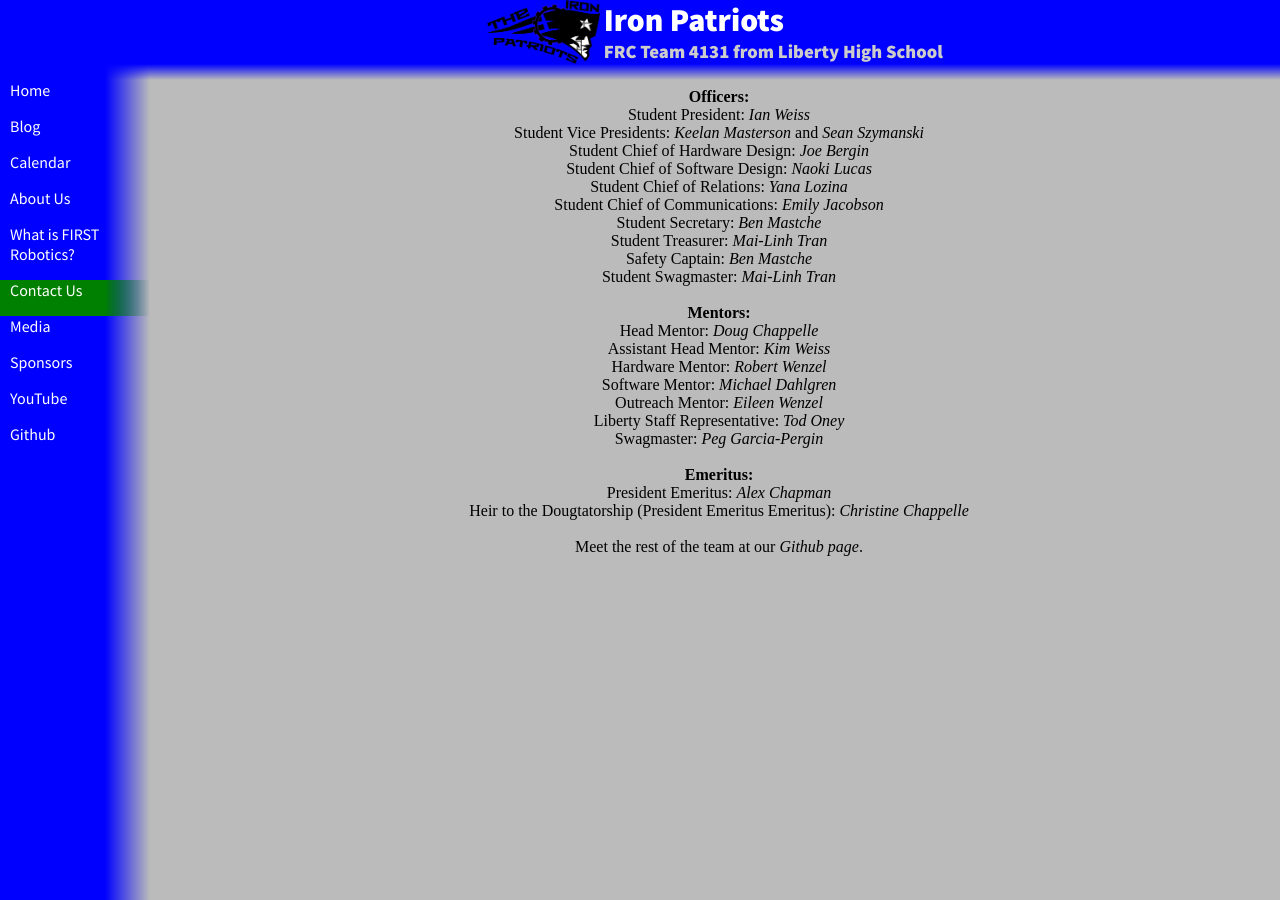
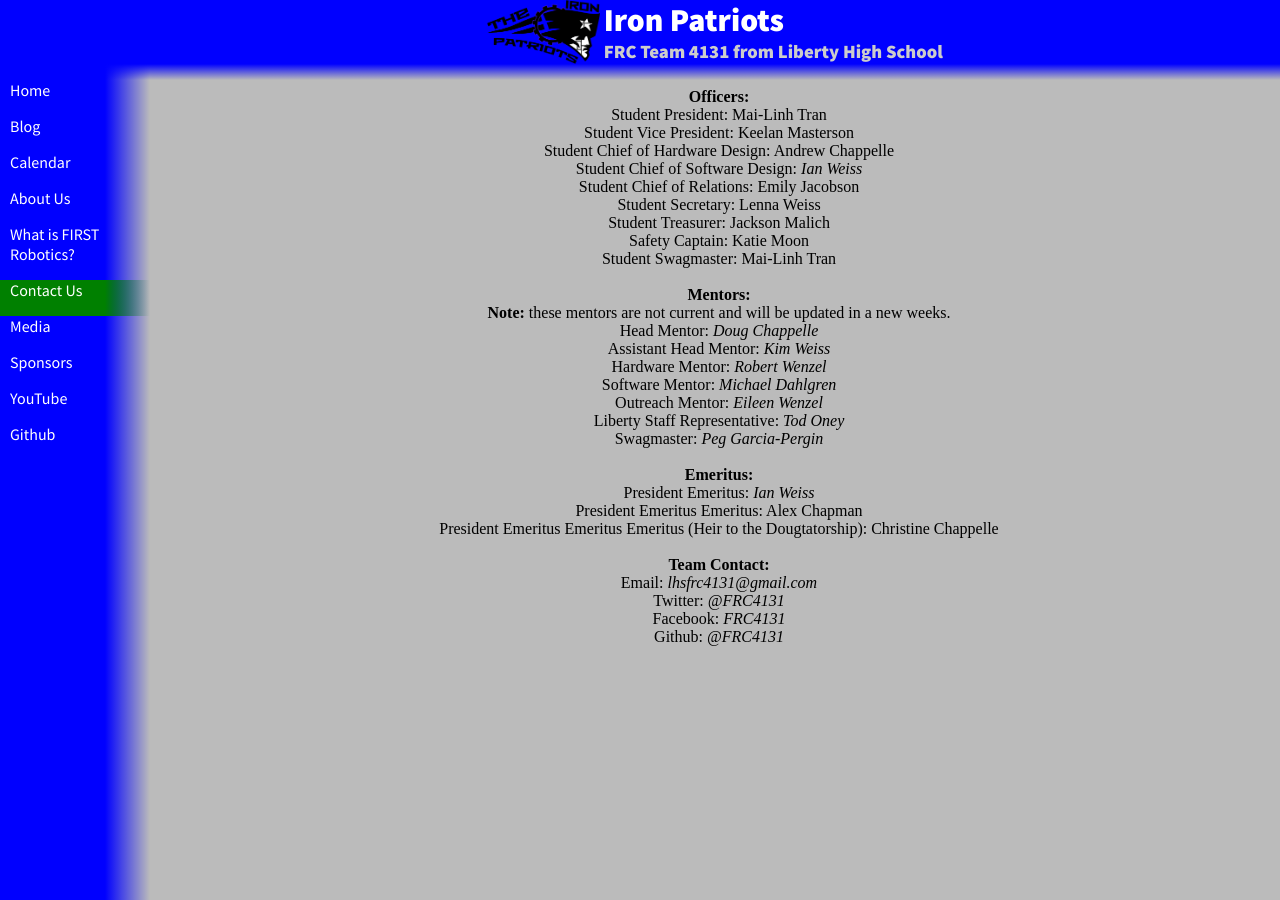
Before and after one commit to katiebugmoon/FRC4131.github.io, a Jekyll site: the page built from contact.html, in a window 1280 px wide. Built offline with Jekyll 4.4.1, drawn with Linux system fonts in a browser that asks for light colours; nearby versions of some CDN libraries.

Commit message:
Update officers for the 2017 season

```diff
--- a/contact.html
+++ b/contact.html
@@ -3,18 +3,18 @@ layout: page
 title: Contact Us
 ---
 <b>Officers:</b>
-<p>Student President: <a href="https://github.com/endreman0" target="_blank">Ian Weiss</a></p>
-<p>Student Vice Presidents: <a href="https://github.com/qwertyjk" target="_blank">Keelan Masterson</a> and <a href="https://github.com/seanszy">Sean Szymanski</a></p>
-<p>Student Chief of Hardware Design: <a href="" target="_blank">Joe Bergin</a></p>
-<p>Student Chief of Software Design: <a href="https://github.com/Naoki95957" target="_blank">Naoki Lucas</a></p>
-<p>Student Chief of Relations: <a href="https://github.com/neeshkotov">Yana Lozina</a></p>
-<p>Student Chief of Communications: <a href="https://github.com/QuietParadox123">Emily Jacobson</a></p>
-<p>Student Secretary: <a href="https://github.com/captgerman" target="_blank">Ben Mastche</a></p>
-<p>Student Treasurer: <a href="" target="_blank">Mai-Linh Tran</a></p>
-<p>Safety Captain: <a href="https://github.com/captgerman" target="_blank">Ben Mastche</a></p>
-<p>Student Swagmaster: <a href="" target="_blank">Mai-Linh Tran</a></p>
+<p>Student President: Mai-Linh Tran</p>
+<p>Student Vice President: Keelan Masterson</p>
+<p>Student Chief of Hardware Design: Andrew Chappelle</p>
+<p>Student Chief of Software Design: <a href="https://github.com/endreman0" target="_blank">Ian Weiss</a></p>
+<p>Student Chief of Relations: Emily Jacobson</p>
+<p>Student Secretary: Lenna Weiss</p>
+<p>Student Treasurer: Jackson Malich</p>
+<p>Safety Captain: Katie Moon</p>
+<p>Student Swagmaster: Mai-Linh Tran</p>
 <br/>
 <b>Mentors:</b>
+<p><b>Note:</b> these mentors are not current and will be updated in a new weeks.</p>
 <p>Head Mentor: <a href="https://github.com/chappelled" target="_blank">Doug Chappelle</a></p>
 <p>Assistant Head Mentor: <a href="" target="_blank">Kim Weiss</a></p>
 <p>Hardware Mentor: <a href="https://github.com/RJWenzel" target="_blank">Robert Wenzel</a></p>
@@ -24,7 +24,12 @@ title: Contact Us
 <p>Swagmaster: <a href="" target="_blank">Peg Garcia-Pergin</a></p>
 <br/>
 <b>Emeritus:</b>
-<p>President Emeritus: <a href="https://github.com/Noander" target="_blank">Alex Chapman</a></p>
-<p>Heir to the Dougtatorship (President Emeritus Emeritus): <a href="https://github.com/chappellechrs" target="_blank">Christine Chappelle</a></p>
+<p>President Emeritus: <a href="mailto:ian.uu12@gmail.com">Ian Weiss</a></p>
+<p>President Emeritus Emeritus: Alex Chapman</p>
+<p>President Emeritus Emeritus Emeritus (Heir to the Dougtatorship): Christine Chappelle</p>
 <br/>
-<p>Meet the rest of the team at our <a href="https://github.com/orgs/FRC4131/people" target="_blank" target="_blank">Github page</a>.</p>
+<b>Team Contact:</b>
+<p>Email: <a href="mailto:lhsfrc4131@gmail.com">lhsfrc4131@gmail.com</a></p>
+<p>Twitter: <a href="https://twitter.com/FRC4131">@FRC4131</a></p>
+<p>Facebook: <a href="https://www.facebook.com/FRC4131/">FRC4131</a></p>
+<p>Github: <a href="https://github.com/FRC4131">@FRC4131</a></p>
```
